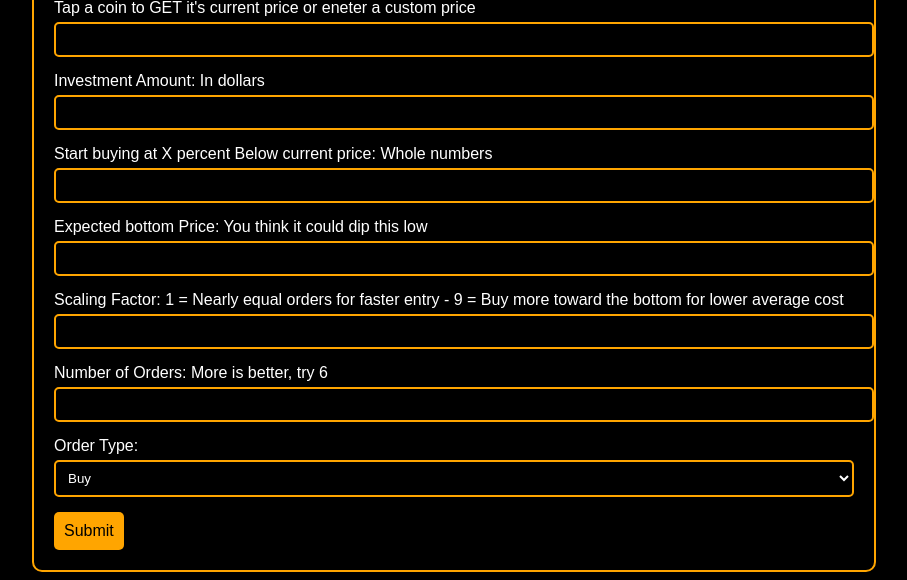
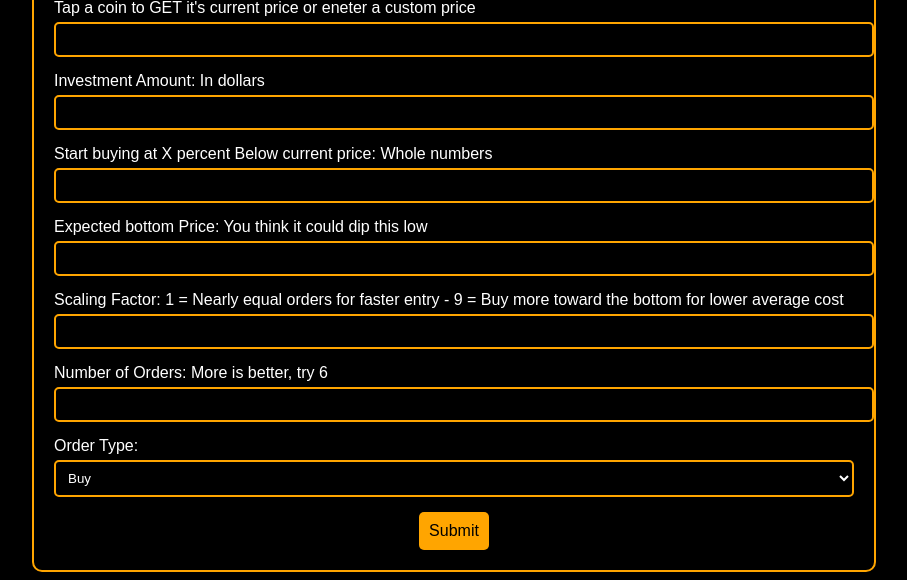
Before and after one commit to aztronome/cryptorder, a Flask app: page / in a window 1280 px wide. Shown: the part 221-801 px from the top of the page, without its empty margins (186-1093 px from the left). Run offline with Flask 3, Linux system fonts and the light colour scheme.

Commit message:
Update app

```diff
--- a/static/style.css
+++ b/static/style.css
@@ -24,6 +24,11 @@
 
 p {
     text-align: center;
+}
+
+button {
+    display: block;
+    margin: 0 auto;
 }
 
 .button-row {
```
